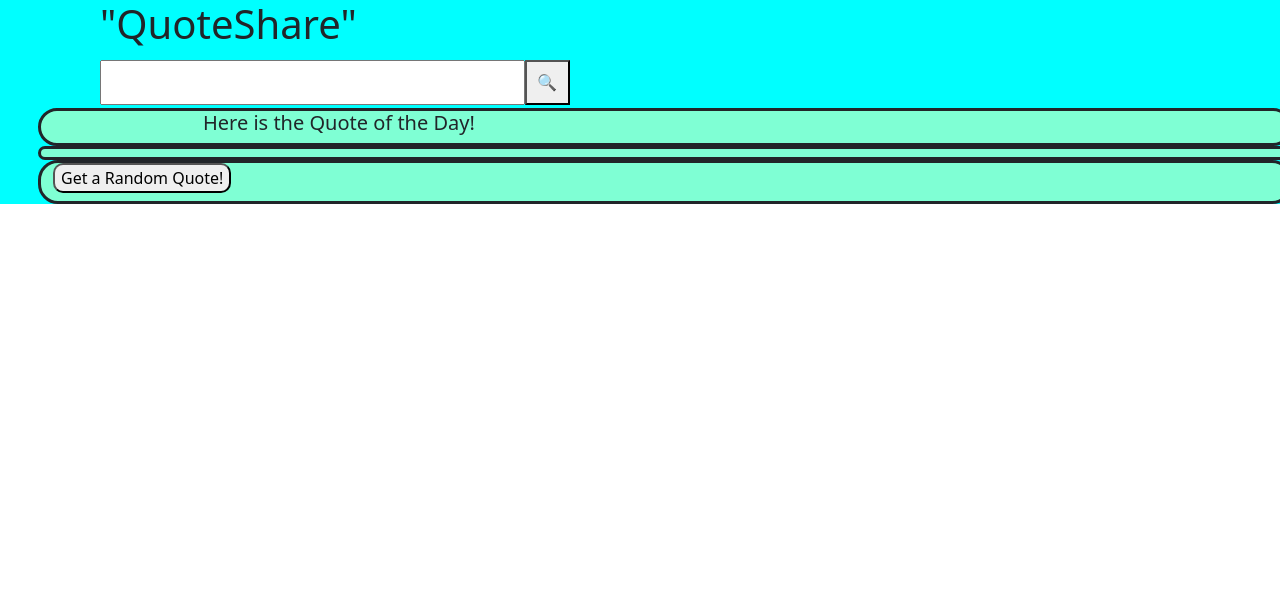
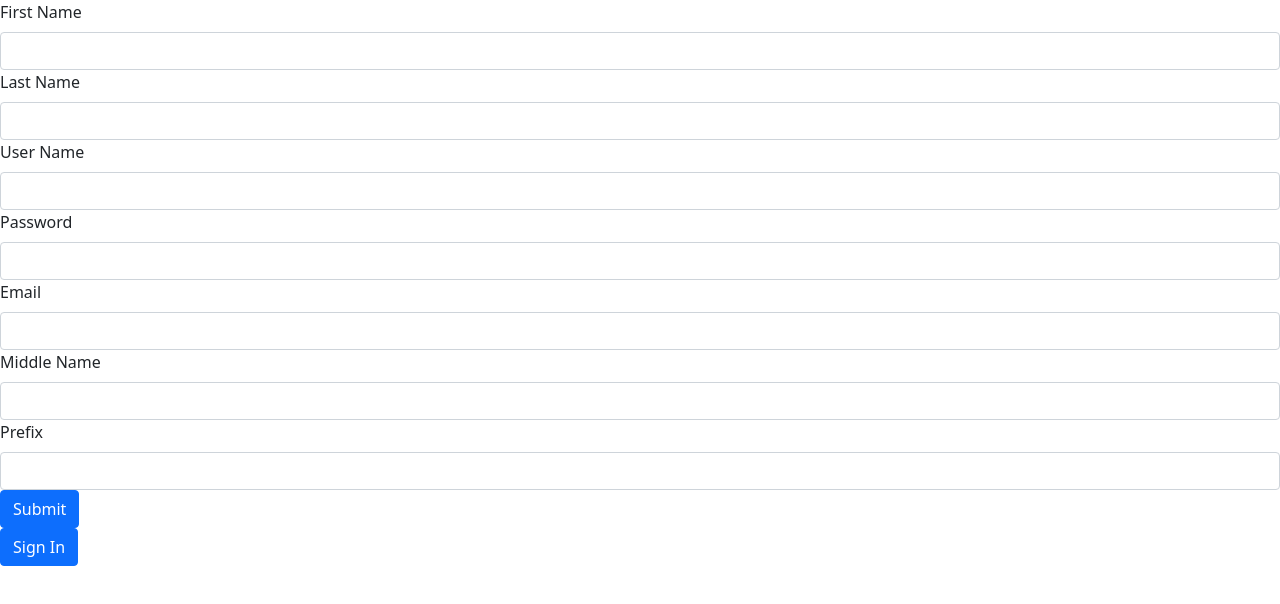
Before and after one commit to Wjamescorbett/capstone_frontend, a React (Create React App) app: page /register in a window 1280 px wide. Shown: the top 604 px of the page. Built offline with nearby package versions, Linux system fonts and the light colour scheme; no server answers.

Commit message:
Login and Registration completed and work. After login the home page is accessable.

```diff
--- a/package.json
+++ b/package.json
@@ -11,6 +11,7 @@
     "react": "^17.0.2",
     "react-bootstrap": "^2.0.2",
     "react-dom": "^17.0.2",
+    "react-router-dom": "^6.2.1",
     "react-scripts": "4.0.3",
     "web-vitals": "^1.1.2"
   },
--- a/src/components/App.jsx
+++ b/src/components/App.jsx
@@ -1,9 +1,17 @@
 import React, { Component } from 'react';
 import axios from 'axios';
-import SearchBar from './SearchBar/SearchBar';
+// import SearchBar from './SearchBar/SearchBar';
 import key from './key';
+import Login from './Login/Login';
+import Home from './Home/Home';
+import Register from './Register/Register'
 import './App.css';
 import 'bootstrap/dist/css/bootstrap.min.css';
+import {
+    BrowserRouter as Router,
+    Routes,
+    Route,
+} from "react-router-dom";
 
 class App extends Component {
     constructor(props) {
@@ -54,14 +62,61 @@ class App extends Component {
         })
     }
 
-    render(){
-        console.log(this.state.quote)
-        console.log(this.state.quoteOfDay)
-    return(
+    registerUser = async (user) => {await axios ({
+        method: "POST",
+        url: 'http://127.0.0.1:8000/api/auth/register/',
+        data: {
+            username: user.username,
+            password: user.password,
+            email: user.email,
+            first_name: user.first_name,
+            last_name: user.last_name,
+            middle_name: user.middle_name,
+            prefix: user.prefix,
+        },
+    });
+    console.log(user);
+    }
+
+    render() {
+        return (
+            <Router>
+                <Routes>
+                    <Route exact path="/" element={
+                        !localStorage.getItem('access') ?
+                            <Login
+                                login={this.login}
+                            />
+                        :
+                            <Home
+                                getQuoteOfDay={this.getQuoteOfDay}
+                            />
+                        }
+                    />
+                    <Route path="/register" element={
+                        <Register
+                            registerUser={this.registerUser}
+                        />}
+                    />
+                </Routes>
+            </Router>
+        )
+    }
+}
+
+export default App;
+
+
+
+
+
+
+
+{/* <div>
         <div className="wrapper">
             <div className="header">
                 <h1>"QuoteShare"</h1>
-                <SearchBar startSearch={this.getSearch}/>
+                    <SearchBar startSearch={this.getSearch}/>
             </div>
             <div className="row">
                 <div className="qodBox">
@@ -74,14 +129,10 @@ class App extends Component {
                     <h4>{this.state.quoteAuthor}</h4>
                 </div>
                 <div className="qodBox">
-                <button className="randomButton" onClick={this.randomQuote}>Get a Random Quote!</button>
+                    <button className="randomButton" onClick={this.randomQuote}>Get a Random Quote!</button>
                     <h2>{this.state.randomQuote}</h2>
                     <h4>{this.state.randomQuoteAuthor}</h4>
                 </div>
             </div>
         </div>
-        )
-    }
-}
-
-export default App;
+    </div> */}
--- /dev/null
+++ b/src/components/Home/Home.jsx
@@ -0,0 +1,33 @@
+import React from "react";
+import {useState , useEffect} from "react";
+import axios from "axios";
+
+const Home = (props) => {
+  const [qod, setQuoteOFDay] = useState([])
+
+
+  useEffect(() =>{
+    getQuoteOfDay();
+  },[props.toggle])
+
+  const getQuoteOfDay = async () => {
+    var results = await axios ({
+        method: 'GET',
+        url : "https://quotes.rest/qod?language=en",
+    })
+    console.log(results.data);
+    setQuoteOFDay(results.data)
+  }
+
+
+return (
+    <div>
+        <div className="homepage">
+            <h5>This is the Home Page</h5>
+            <h5>{props.getQuoteOfDay}</h5>
+        </div>
+    </div>
+  );
+};
+
+export default Home;
--- /dev/null
+++ b/src/components/Login/Login.jsx
@@ -0,0 +1,53 @@
+import React, {useState} from 'react';
+import { Form, Button } from 'react-bootstrap';
+import axios from 'axios';
+import { useNavigate } from 'react-router-dom';
+
+const Login = (props) => {
+    const [username, setUsername] = useState('')
+    const [userPassword, setUserPassword] = useState('')
+    const navigate = useNavigate()
+
+    const handleSubmit = async (event) => {
+        event.preventDefault();
+        let results = await axios({
+            method: 'POST',
+            url: "http://127.0.0.1:8000/api/auth/login/",
+            data: {
+                username: username,
+                password: userPassword
+            },
+        })
+        setUsername('');
+        setUserPassword('');
+        localStorage.setItem('access', results.data.access);
+        window.location = "/";
+    }
+
+    function handleOnClick(){
+        navigate("/register")
+    }
+
+    function handleOnClickToHome(){
+        navigate("/home")
+    }
+
+    return (
+        <div>
+            <Form className="Login" onSubmit={handleSubmit}>
+                <Form.Group controlId="username">
+                <Form.Label>User Name</Form.Label>
+                    <Form.Control onChange={e => setUsername(e.target.value)} type="text" required />
+                </Form.Group>
+                <Form.Group controlId="password">
+                    <Form.Label>Password</Form.Label>
+                    <Form.Control onChange={e => setUserPassword(e.target.value)} type="text" required />
+                </Form.Group>
+                <Button type="submit">Submit</Button>
+            </Form>
+            <Button onClick={()=>handleOnClick()}>Register</Button>
+        </div>
+    );
+}
+
+export default Login;
--- /dev/null
+++ b/src/components/Register/Register.jsx
@@ -0,0 +1,85 @@
+import React from 'react';
+import { Form, Button } from 'react-bootstrap';
+import { useState } from 'react';
+import { useNavigate } from 'react-router-dom';
+
+
+const Register = (props) => {
+    const [username, setUsername] = useState()
+    const [password, setPassword] = useState()
+    const [email, setEmail] = useState()
+    const [first_name, setFirst_name] = useState()
+    const [last_name, setLast_name] = useState()
+    const [middle_name, setMiddle_name] = useState()
+    const [prefix, setPrefix] = useState()
+    const navigate = useNavigate()
+    let user = {
+      username: username,
+      password: password,
+      email: email,
+      first_name: first_name,
+      last_name: last_name,
+      middle_name: middle_name,
+      prefix: prefix,
+    }
+
+    const handleSubmit = (event) => {
+        event.preventDefault();
+        try{
+          props.registerUser(user);
+          setFirst_name("");
+          setLast_name("");
+          setUsername("");
+          setPassword("");
+          setEmail("");
+          setMiddle_name("");
+          setPrefix("");
+          navigate("/")
+        } catch (e) {
+          console.log(e)
+        }
+    }
+
+    function handleOnClick() {
+      navigate("/")
+    }
+
+    return (
+        <div>
+            <Form className="Register" onSubmit={handleSubmit}>
+                <Form.Group controlId="firstname">
+                  <Form.Label>First Name</Form.Label>
+                    <Form.Control onChange={e => setFirst_name(e.target.value)} type="text" required />
+                </Form.Group>
+                <Form.Group controlId="lastname">
+                  <Form.Label>Last Name</Form.Label>
+                    <Form.Control onChange={e => setLast_name(e.target.value)} type="text" required />
+                </Form.Group>
+                <Form.Group controlId="username">
+                  <Form.Label>User Name</Form.Label>
+                    <Form.Control onChange={e => setUsername(e.target.value)} type="text" required />
+                </Form.Group>
+                <Form.Group controlId="password">
+                  <Form.Label>Password</Form.Label>
+                    <Form.Control onChange={e => setPassword(e.target.value)} type="text" required />
+                </Form.Group>
+                <Form.Group controlId="email">
+                  <Form.Label>Email</Form.Label>
+                    <Form.Control onChange={e => setEmail(e.target.value)} type="text" required />
+                </Form.Group>
+                <Form.Group controlId="middlename">
+                  <Form.Label>Middle Name</Form.Label>
+                    <Form.Control onChange={e => setMiddle_name(e.target.value)} type="text" required />
+                </Form.Group>
+                <Form.Group controlId="prefix">
+                  <Form.Label>Prefix</Form.Label>
+                    <Form.Control onChange={e => setPrefix(e.target.value)} type="text" required />
+                </Form.Group>
+                <Button type="submit">Submit</Button>
+            </Form>
+            <Button onClick={handleOnClick}>Sign In</Button>
+        </div>
+     );
+}
+
+export default Register;
```
Also changed, not shown: src/components/PostedComment/PostedComment.jsx (added), src/components/PostedQuote/PostedQuote.jsx (added), 1 other file (tests, documents, lock files or other folders).
